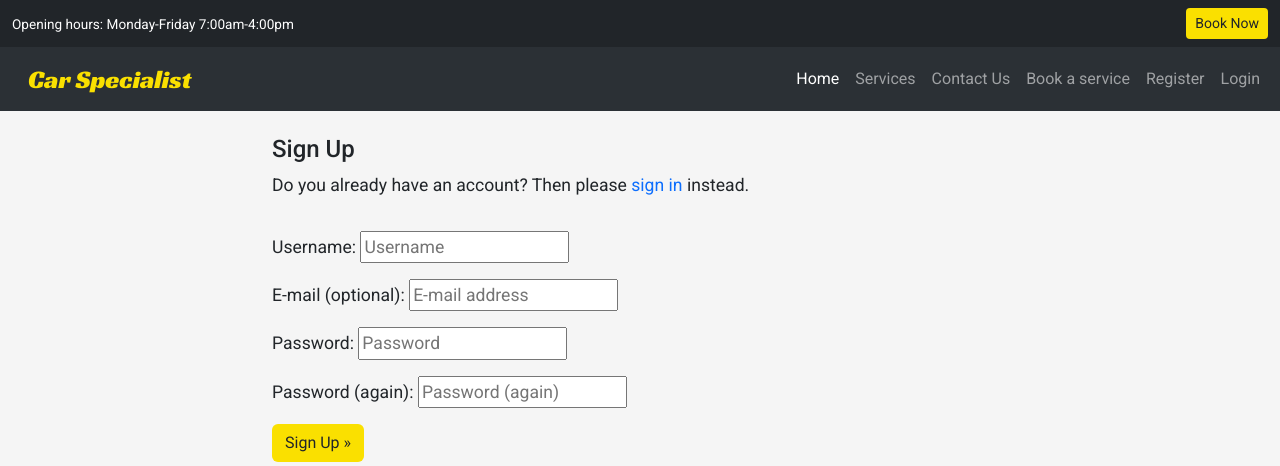
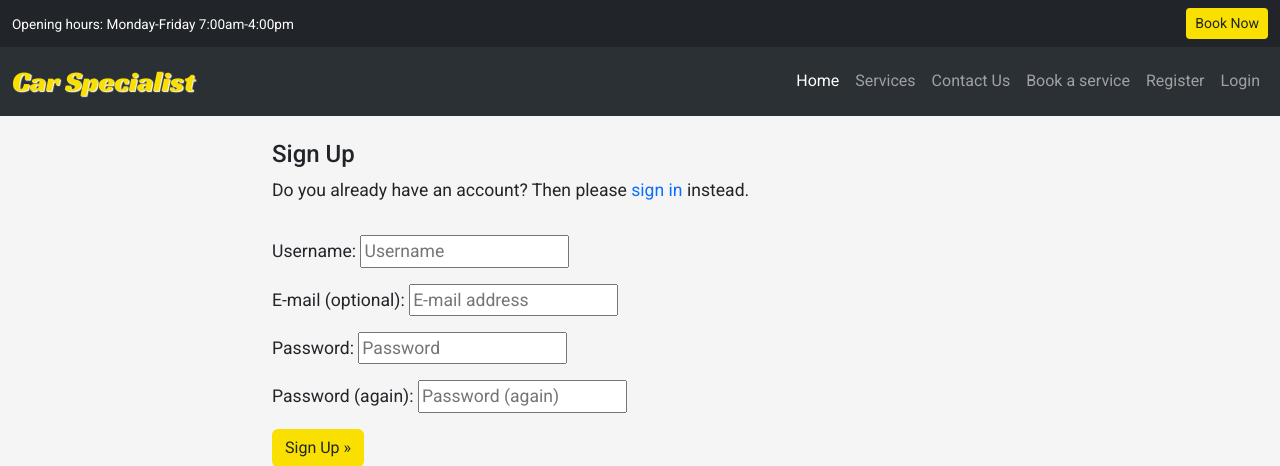
Before and after one commit to NatasaMiric/car-specialist, a Django app: page /accounts/signup/ in a window 1280 px wide. Shown: the top 466 px of the page. Run offline with Django 3.2, Linux system fonts and the light colour scheme; some libraries are stand-ins or nearby versions.

Commit message:
style: Change logo style on navbar

```diff
--- a/static/css/style.css
+++ b/static/css/style.css
@@ -14,9 +14,9 @@ h3 {
 /* Navbar */
 .navbar-brand {
     font-family: 'Racing Sans One', sans-serif;
-    font-size: 160%;
+    font-size: 179%;
     color: #fae000;
-    margin-left: 1rem;
+    text-shadow: 1px 1px 1px white;
 }
 
 .nav-hours {
```
